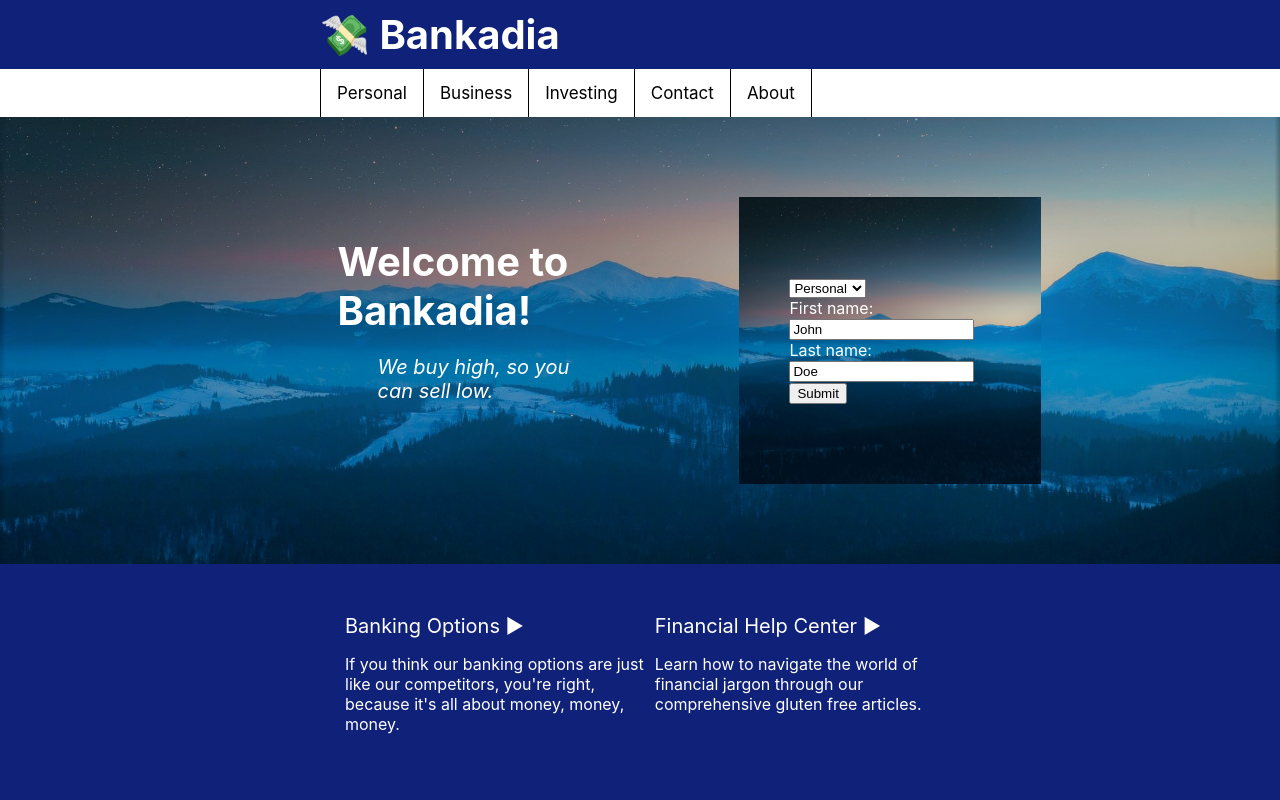
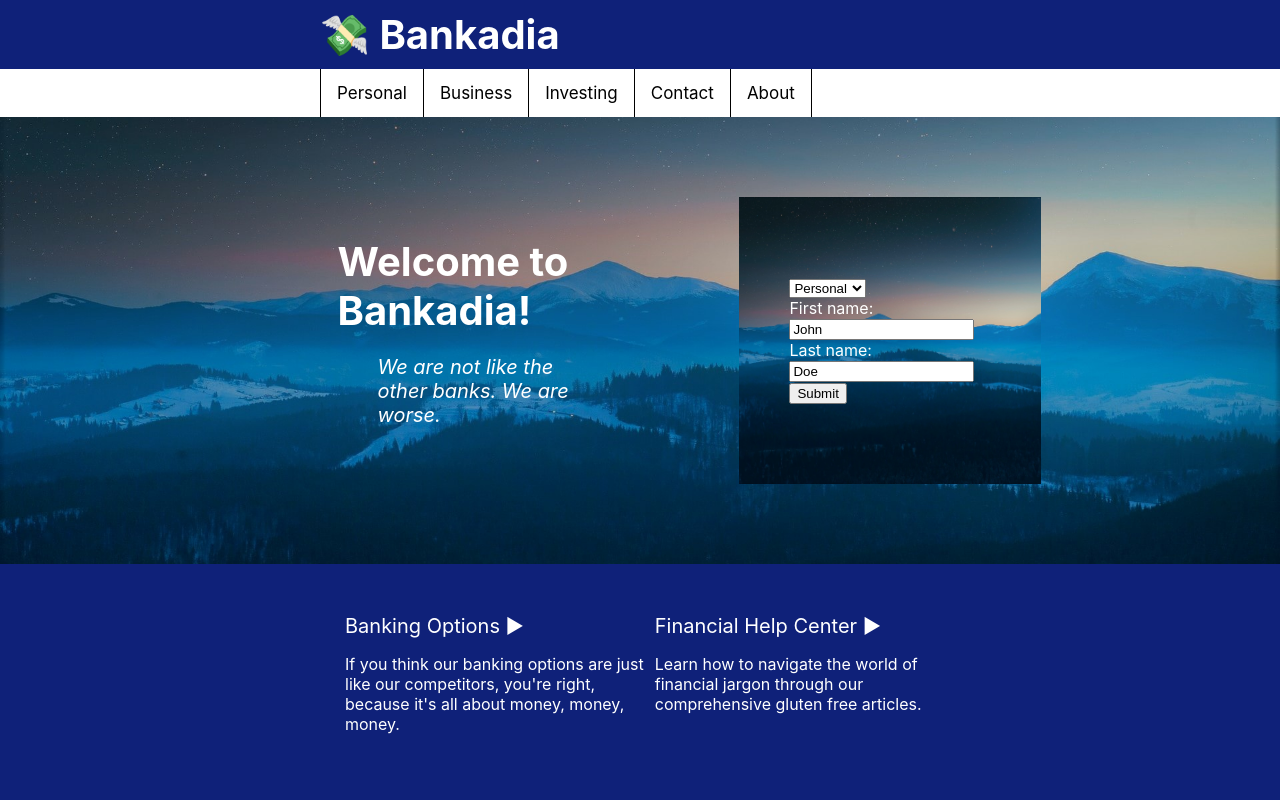
Before and after one commit to ywuhub/Bankadia, a React (Create React App) app: page / in a window 1280 px wide. Shown: the top 800 px of the page. Built offline with nearby package versions, Linux system fonts and the light colour scheme.

Commit message:
Added random greetings on homepage

```diff
--- a/src/App.js
+++ b/src/App.js
@@ -4,8 +4,16 @@ import coins from './images/coins.jpg';
 function App() {
   const year = new Date().getFullYear();
 
+  var greeting = [
+    "We buy high, so you can sell low.",
+    "If money doesn't grow on trees, then why do banks have branches?",
+    "We are not like the other banks. We are worse.",
+    "Now opening 25/7."
+  ]
+
+  var index = Math.floor(Math.random() * (greeting.length-1));
+
   return (
-
     <div className="App">
       <div class="logo">
         <h1 id="bank">💸 Bankadia</h1>
@@ -23,7 +31,7 @@ function App() {
         <div class="row">
           <div class="column">
             <h3 class="greeting bubbles">Welcome to Bankadia!</h3>
-            <blockquote class="quote">We buy high, so you can sell low.</blockquote>
+            <blockquote class="quote">{greeting[index]}</blockquote>
           </div>
           <div class="column-login">
             <div class="login">
```
Also changed, not shown: 1 other file (tests, documents, lock files or other folders).
